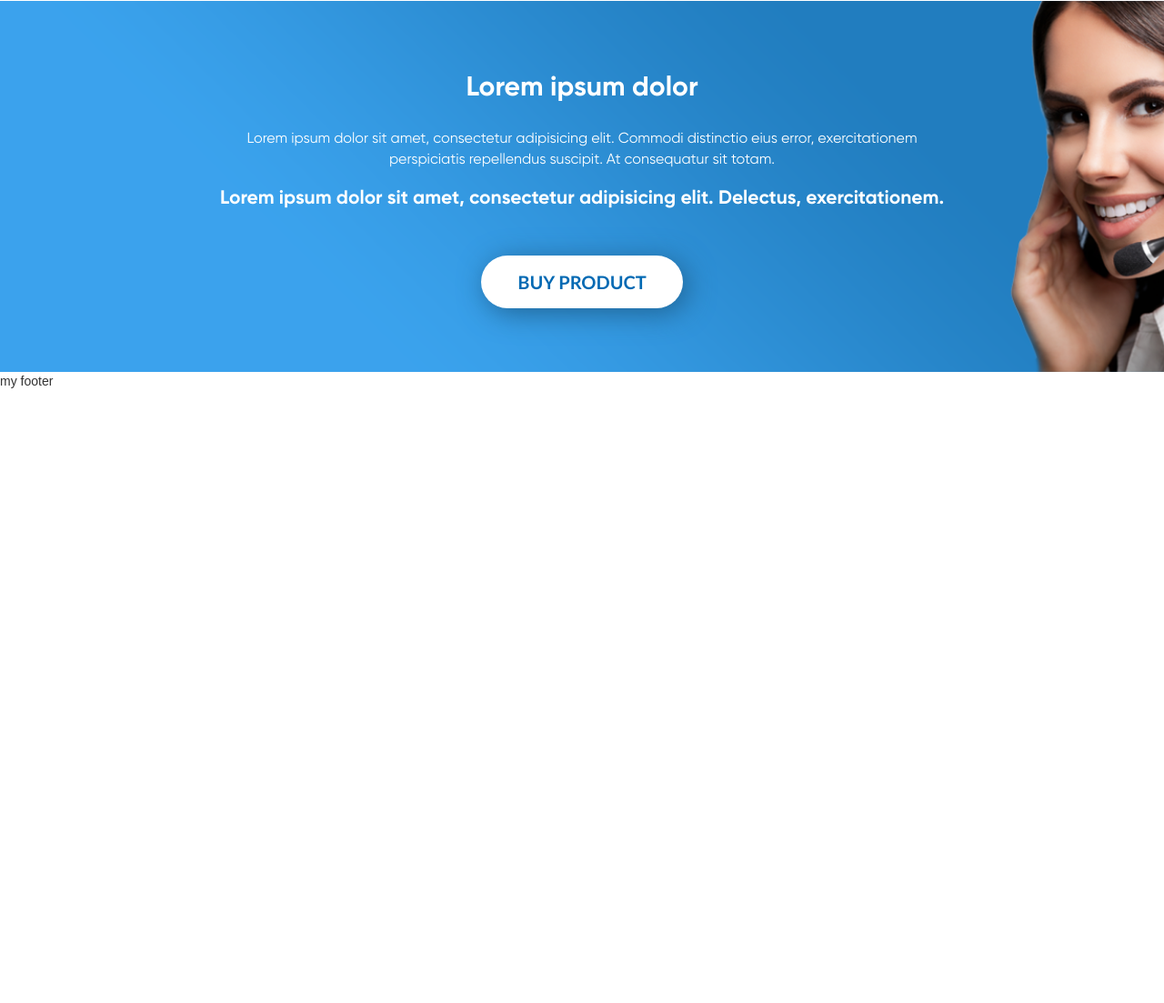
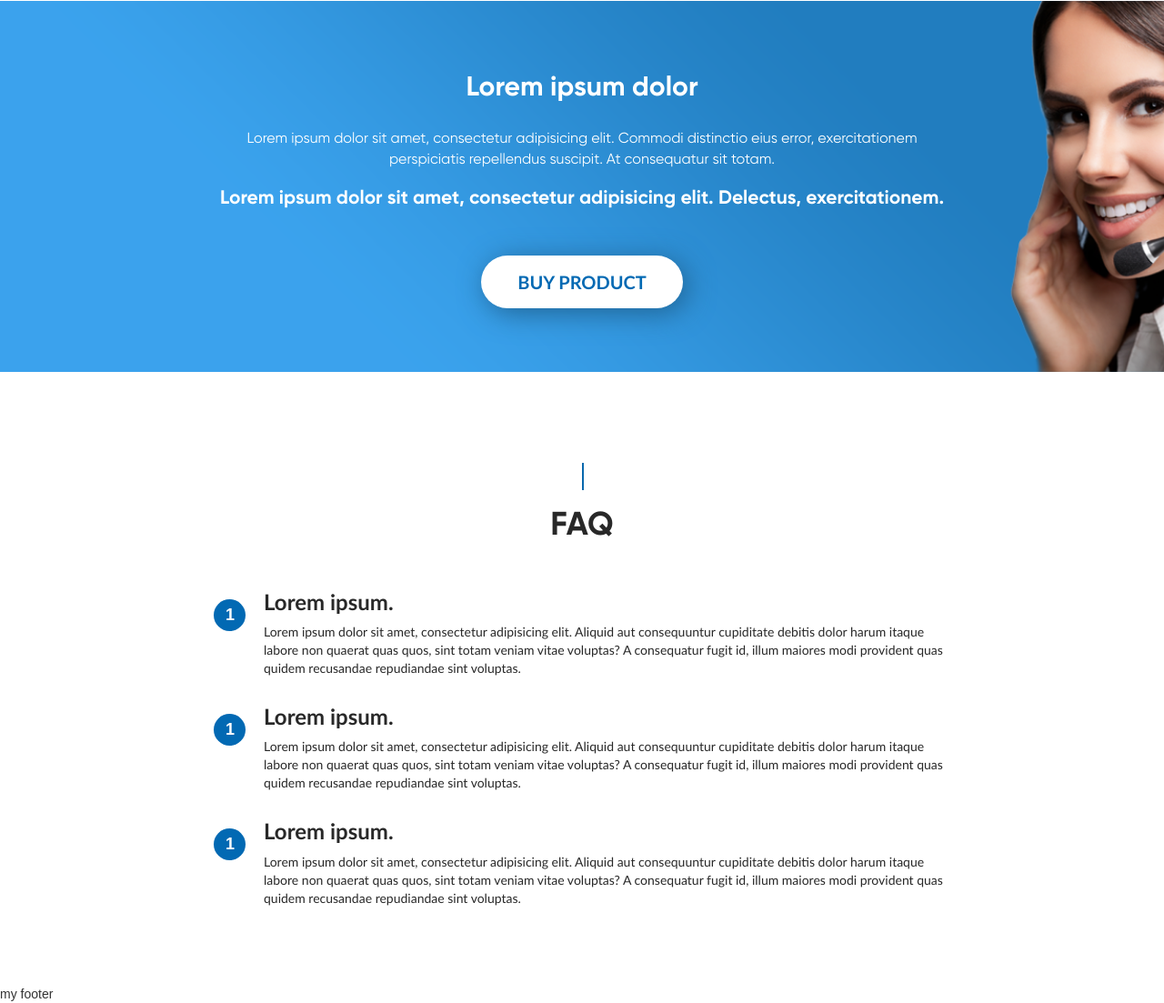
Before and after one commit to Sibi7/front-desk-helper, a website: page index.html in a window 1280 px wide. Shown: the part 3426-4529 px from the top of the page at 91% size. Before the commit the page ends 3855 px from the top, so only its background shows below. Drawn offline with Linux system fonts and the light colour scheme.

Commit message:
add faq section

```diff
--- /dev/null
+++ b/app/sass/content/_faq.scss
@@ -0,0 +1,57 @@
+.faq {
+  position: relative;
+  float: left;
+  width: 100%;
+  padding: 55px 0;
+  box-sizing: border-box;
+  h2 {
+    position: relative;
+    margin: 95px auto 50px;
+    text-align: center;
+    width: 100%;
+    font-family: $gilroyBold;
+    font-weight: 800;
+    font-size: 36px;
+    text-transform: uppercase;
+    color: #282828;
+    &:before {
+      content: "";
+      position: absolute;
+      top: -50px;
+      height: 30px;
+      width: 2px;
+      left: 50%;
+      background-color: #0868ad;
+    }
+  }
+  &__item {
+    position: relative;
+    max-width: 800px;
+    margin: 30px auto;
+    padding-left: 50px;
+    &:before {
+      content: '1';
+      position: absolute;
+      top: 10px;
+      color: #fff;
+      font-weight: 700;
+      font-size: 18px;
+      padding: 5px 13px;
+      left: -5px;
+      height: 35px;
+      width: 35px;
+      border-radius: 50%;
+      background-color: #0269b3;
+    }
+    h3 {
+      font-family: Lato, sans-serif;
+      font-weight: 700;
+      color: #282828;
+    }
+    p {
+      font-family: Lato, sans-serif;
+      font-weight: 400;
+      color: #282828;
+    }
+  }
+}
--- a/app/sass/content/_style.scss
+++ b/app/sass/content/_style.scss
@@ -4,3 +4,4 @@
 @import "_why-choose";
 @import "_call-us";
 @import "_buy-prod";
+@import "_faq";
--- a/index.html
+++ b/index.html
@@ -227,6 +227,34 @@
     </div>
 </div>
 <!-- end buy-prod.html-->
+<!-- start faq.html-->
+<div class="clearfix"></div>
+<div class="faq">
+    <div class="container">
+        <div class="row">
+            <h2>FAQ</h2>
+            <div class="faq__item">
+                <h3>Lorem ipsum.</h3>
+                <p>Lorem ipsum dolor sit amet, consectetur adipisicing elit. Aliquid aut consequuntur cupiditate debitis
+                    dolor harum itaque labore non quaerat quas quos, sint totam veniam vitae voluptas? A consequatur
+                    fugit id, illum maiores modi provident quas quidem recusandae repudiandae sint voluptas.</p>
+            </div>
+            <div class="faq__item">
+                <h3>Lorem ipsum.</h3>
+                <p>Lorem ipsum dolor sit amet, consectetur adipisicing elit. Aliquid aut consequuntur cupiditate debitis
+                    dolor harum itaque labore non quaerat quas quos, sint totam veniam vitae voluptas? A consequatur
+                    fugit id, illum maiores modi provident quas quidem recusandae repudiandae sint voluptas.</p>
+            </div>
+            <div class="faq__item">
+                <h3>Lorem ipsum.</h3>
+                <p>Lorem ipsum dolor sit amet, consectetur adipisicing elit. Aliquid aut consequuntur cupiditate debitis
+                    dolor harum itaque labore non quaerat quas quos, sint totam veniam vitae voluptas? A consequatur
+                    fugit id, illum maiores modi provident quas quidem recusandae repudiandae sint voluptas.</p>
+            </div>
+        </div>
+    </div>
+</div>
+<!-- end faq.html-->
 
 <!-- start footer.html-->
 <footer>
```
Also changed, not shown: app/html/faq.html (added, +26 -0 lines), app/html/pages/index.html (+1 -0 lines), css/styles.min.css.
